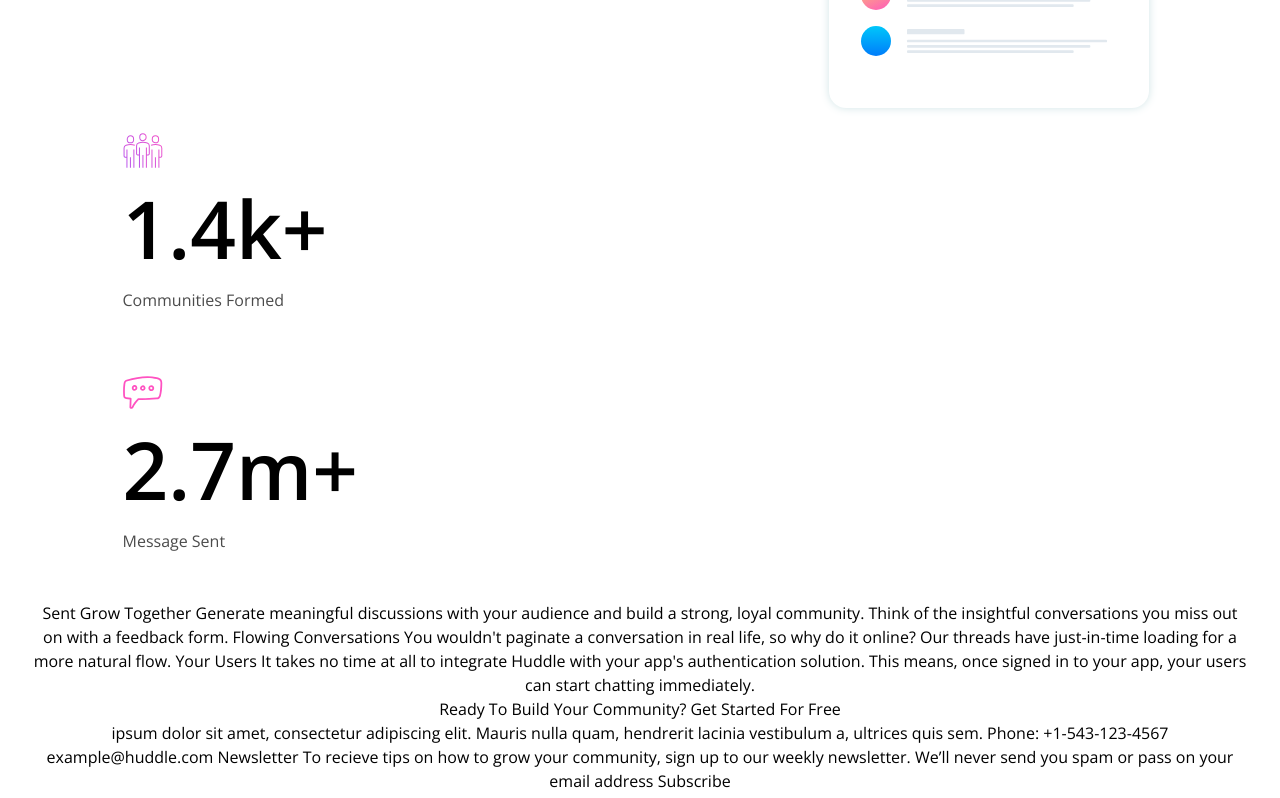
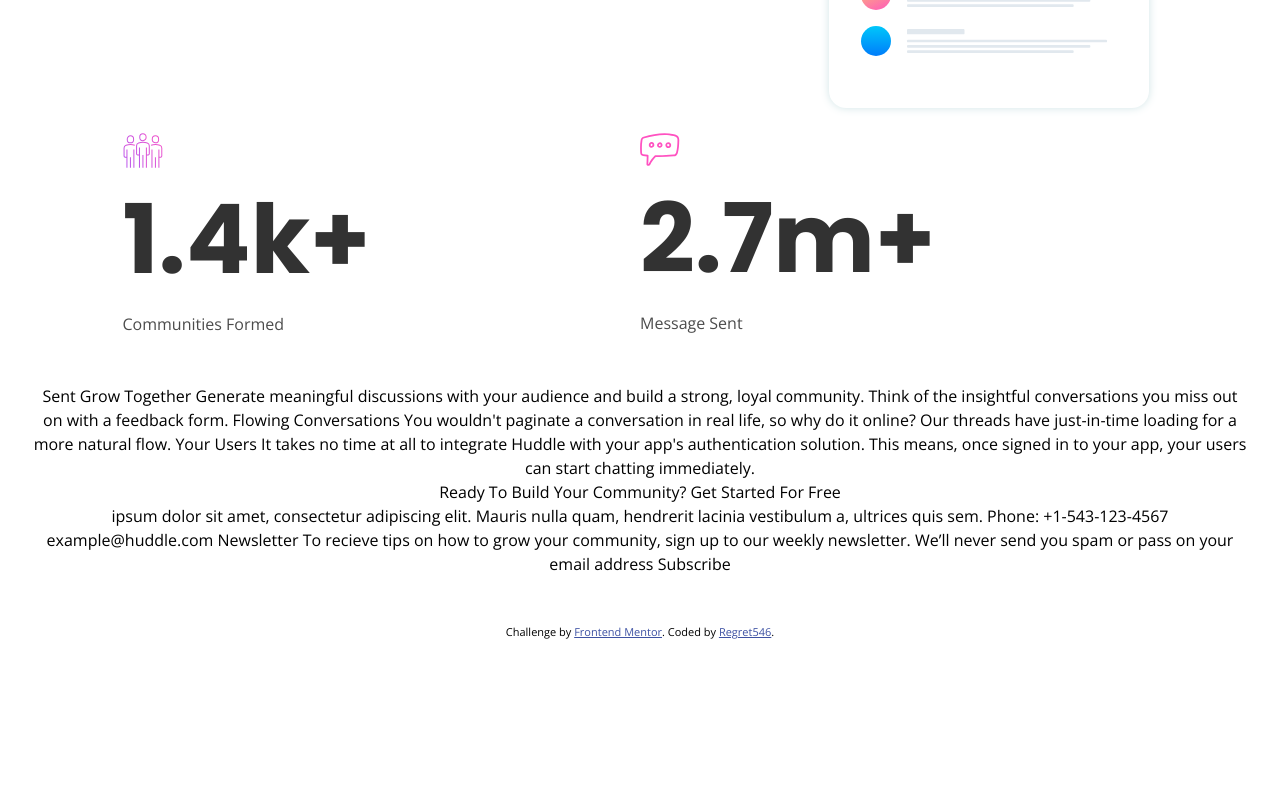
Before and after one commit to regret546/huddle-landing-page-with-curved-sections-master, a website: page index.html in a window 1280 px wide. Shown: the part 1140-1938 px from the top of the page. After the commit the page ends 1780 px from the top, so only its background shows below. Drawn offline with nearby package versions, Linux system fonts and the light colour scheme.

Commit message:
fix desktop view of header stats

```diff
--- a/app/scss/layout/sections/_header.scss
+++ b/app/scss/layout/sections/_header.scss
@@ -84,7 +84,22 @@
         }
       }
       &_stats {
-        @include u.grid-horizintally-left;
+        .flex-group {
+          width: 100%;
+          display: flex;
+          justify-content: space-between;
+
+          ul {
+            @include u.grid-horizintally-left;
+            gap: 0;
+
+            h2 {
+              font-family: var(--ff--headings);
+              font-size: 6rem;
+              opacity: 0.8;
+            }
+          }
+        }
       }
     }
   }
--- a/index.html
+++ b/index.html
@@ -49,8 +49,11 @@
         </article>
         <div class="huddle__main_header_stats">
           <img src="images/screen-mockups.svg" alt="top" />
+          <div class="flex-group">
             <ul>
-            <li><img src="images/icon-communities.svg" alt="communities" /></li>
+              <li>
+                <img src="images/icon-communities.svg" alt="communities" />
+              </li>
               <li><h2>1.4k+</h2></li>
               <li><p>Communities Formed</p></li>
             </ul>
@@ -59,6 +62,7 @@
               <li><h2>2.7m+</h2></li>
               <li><p>Message Sent</p></li>
             </ul>
+          </div>
         </div>
       </section>
       <section class="huddle__main_body">
```
Also changed, not shown: dist/style.css, 1 other file. Lines whose indentation alone changed are shown as unchanged.
